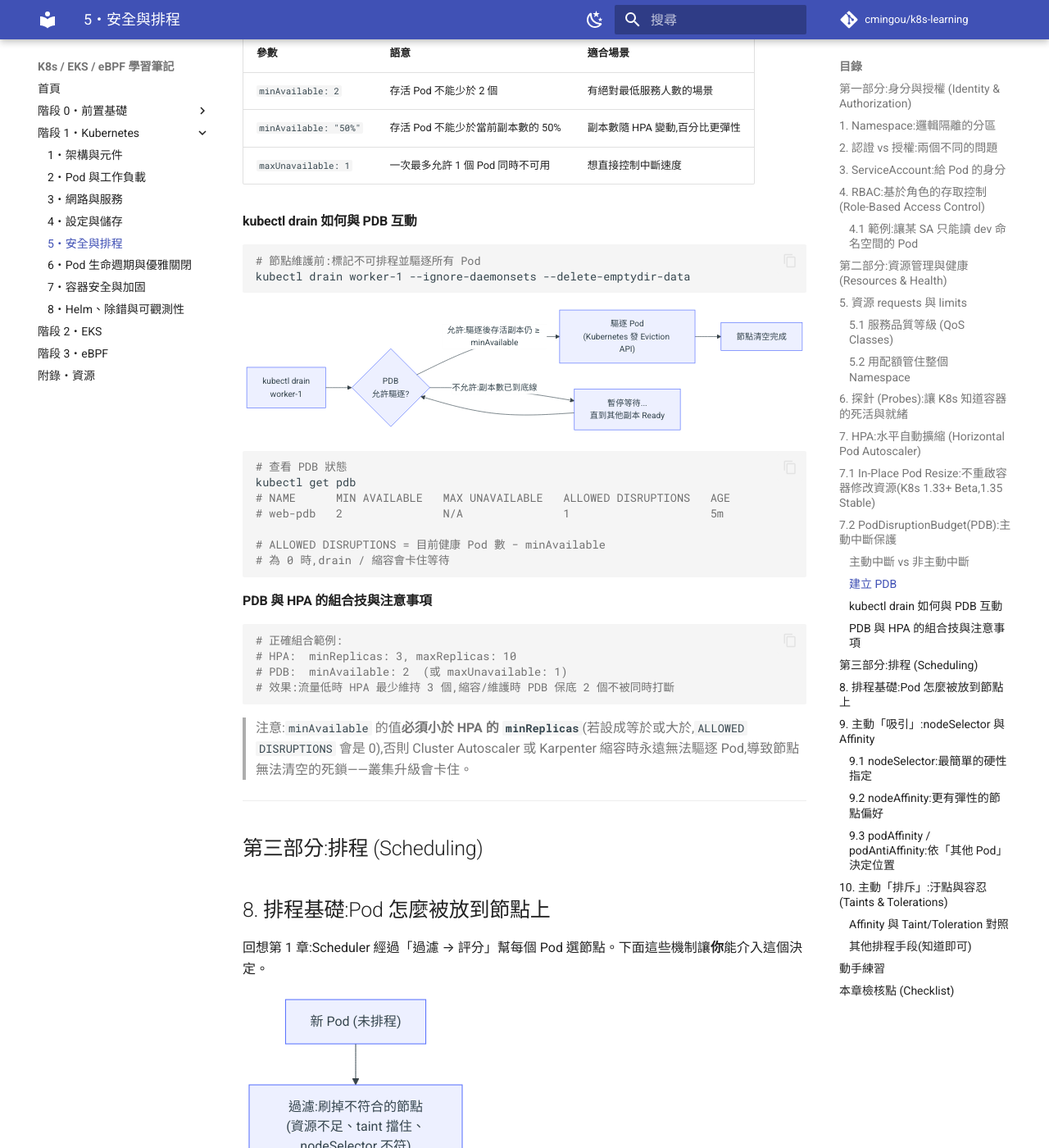
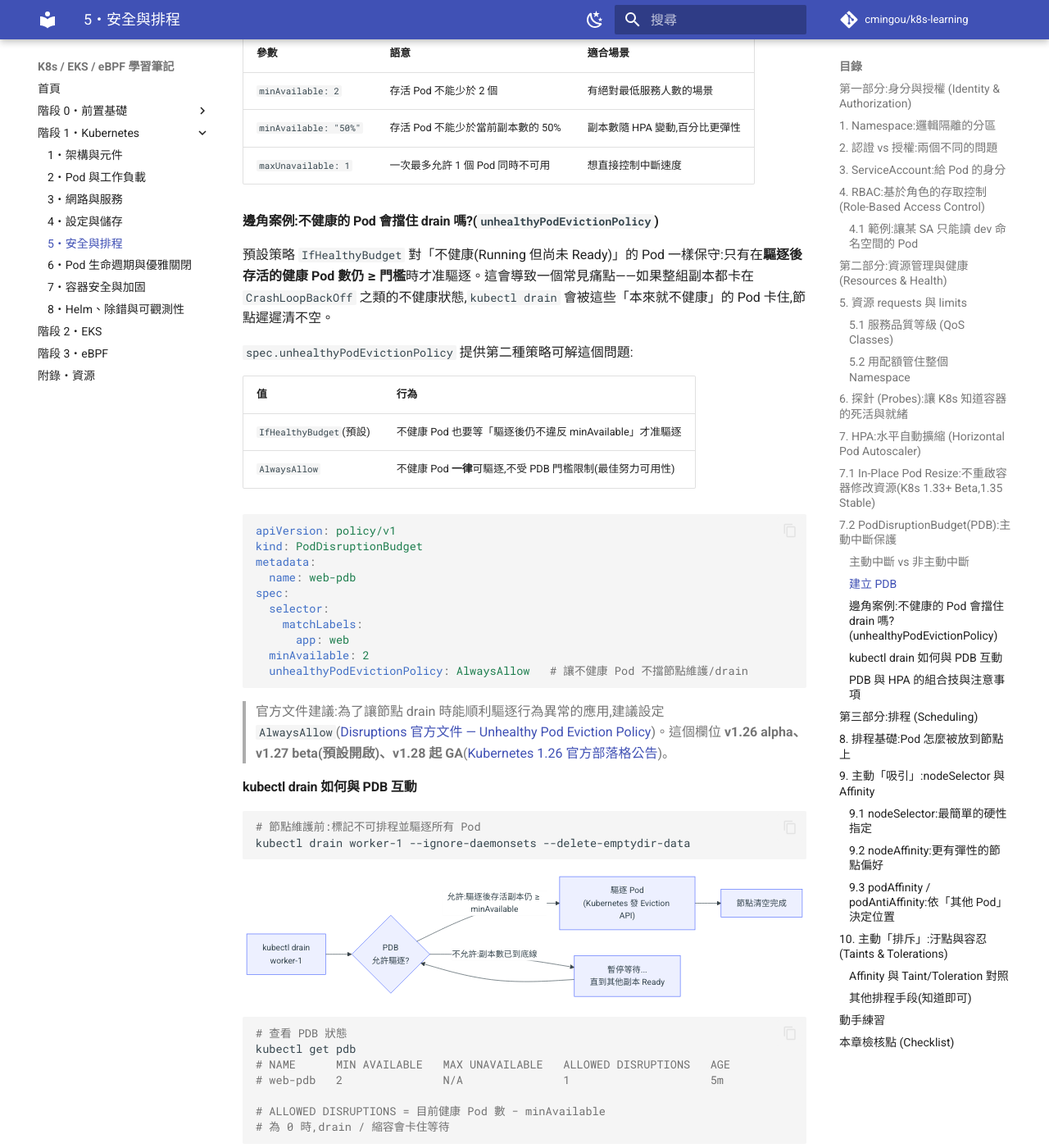
Before and after one commit to cmingou/k8s-learning, an MkDocs documentation site: the page built from docs/01-kubernetes/05-security-scheduling.md, in a window 1280 px wide and 1400 px high, scrolled down 8575 px. Shown: the whole window at 82% size. Built offline with MkDocs 1.6.1 and Material for MkDocs 9.7.7, drawn with Linux system fonts in a browser that asks for light colours; comment, search, counter and statistics services are not loaded.

Commit message:
查證補充:PDB unhealthyPodEvictionPolicy(GA v1.28)
補充 PodDisruptionBudget 章節缺漏的 unhealthyPodEvictionPolicy 說明,
解釋 IfHealthyBudget 預設值為何會卡住 drain,以及 AlwaysAllow 的用途。

來源:
https://kubernetes.io/docs/concepts/workloads/pods/disruptions/#unhealthy-pod-eviction-policy
https://kubernetes.io/blog/2023/01/06/unhealthy-pod-eviction-policy-for-pdbs/

Co-Authored-By: Claude Sonnet 5 <noreply@anthropic.com>
Claude-Session: https://claude.ai/code/session_018JbbVuoYQZrUBBianMTALE

````diff
--- a/docs/01-kubernetes/05-security-scheduling.md
+++ b/docs/01-kubernetes/05-security-scheduling.md
@@ -368,6 +368,32 @@ spec:
 | `minAvailable: "50%"` | 存活 Pod 不能少於當前副本數的 50% | 副本數隨 HPA 變動,百分比更彈性 |
 | `maxUnavailable: 1` | 一次最多允許 1 個 Pod 同時不可用 | 想直接控制中斷速度 |
 
+#### 邊角案例:不健康的 Pod 會擋住 drain 嗎?(`unhealthyPodEvictionPolicy`)
+
+預設策略 `IfHealthyBudget` 對「不健康(Running 但尚未 Ready)」的 Pod 一樣保守:只有在**驅逐後存活的健康 Pod 數仍 ≥ 門檻**時才准驅逐。這會導致一個常見痛點——如果整組副本都卡在 `CrashLoopBackOff` 之類的不健康狀態,`kubectl drain` 會被這些「本來就不健康」的 Pod 卡住,節點遲遲清不空。
+
+`spec.unhealthyPodEvictionPolicy` 提供第二種策略可解這個問題:
+
+| 值 | 行為 |
+|----|------|
+| `IfHealthyBudget`(預設) | 不健康 Pod 也要等「驅逐後仍不違反 minAvailable」才准驅逐 |
+| `AlwaysAllow` | 不健康 Pod **一律**可驅逐,不受 PDB 門檻限制(最佳努力可用性) |
+
+```yaml
+apiVersion: policy/v1
+kind: PodDisruptionBudget
+metadata:
+  name: web-pdb
+spec:
+  selector:
+    matchLabels:
+      app: web
+  minAvailable: 2
+  unhealthyPodEvictionPolicy: AlwaysAllow   # 讓不健康 Pod 不擋節點維護/drain
+```
+
+> 官方文件建議:為了讓節點 drain 時能順利驅逐行為異常的應用,建議設定 `AlwaysAllow`([Disruptions 官方文件 — Unhealthy Pod Eviction Policy](https://kubernetes.io/docs/concepts/workloads/pods/disruptions/#unhealthy-pod-eviction-policy))。這個欄位 **v1.26 alpha、v1.27 beta(預設開啟)、v1.28 起 GA**([Kubernetes 1.26 官方部落格公告](https://kubernetes.io/blog/2023/01/06/unhealthy-pod-eviction-policy-for-pdbs/))。
+
 #### kubectl drain 如何與 PDB 互動
 
 ```bash
````
